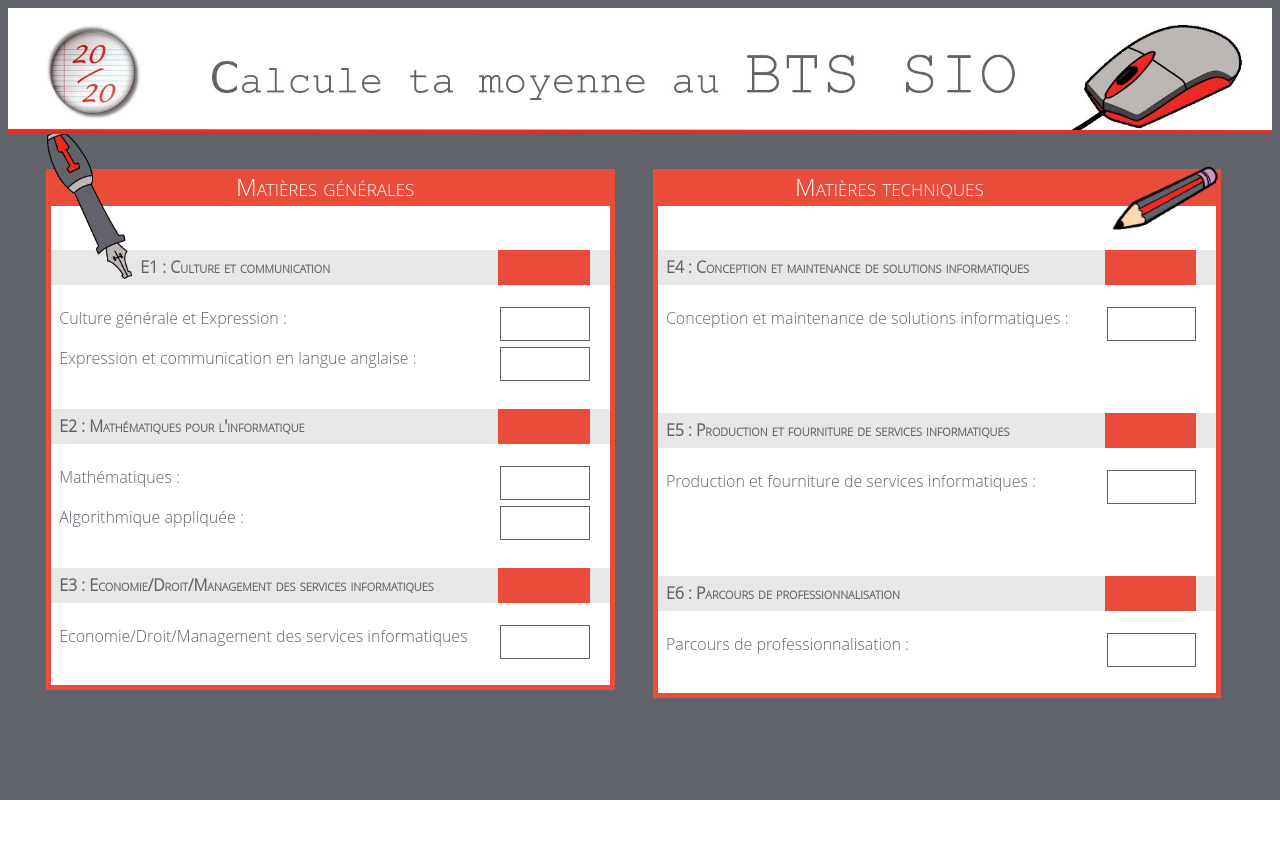
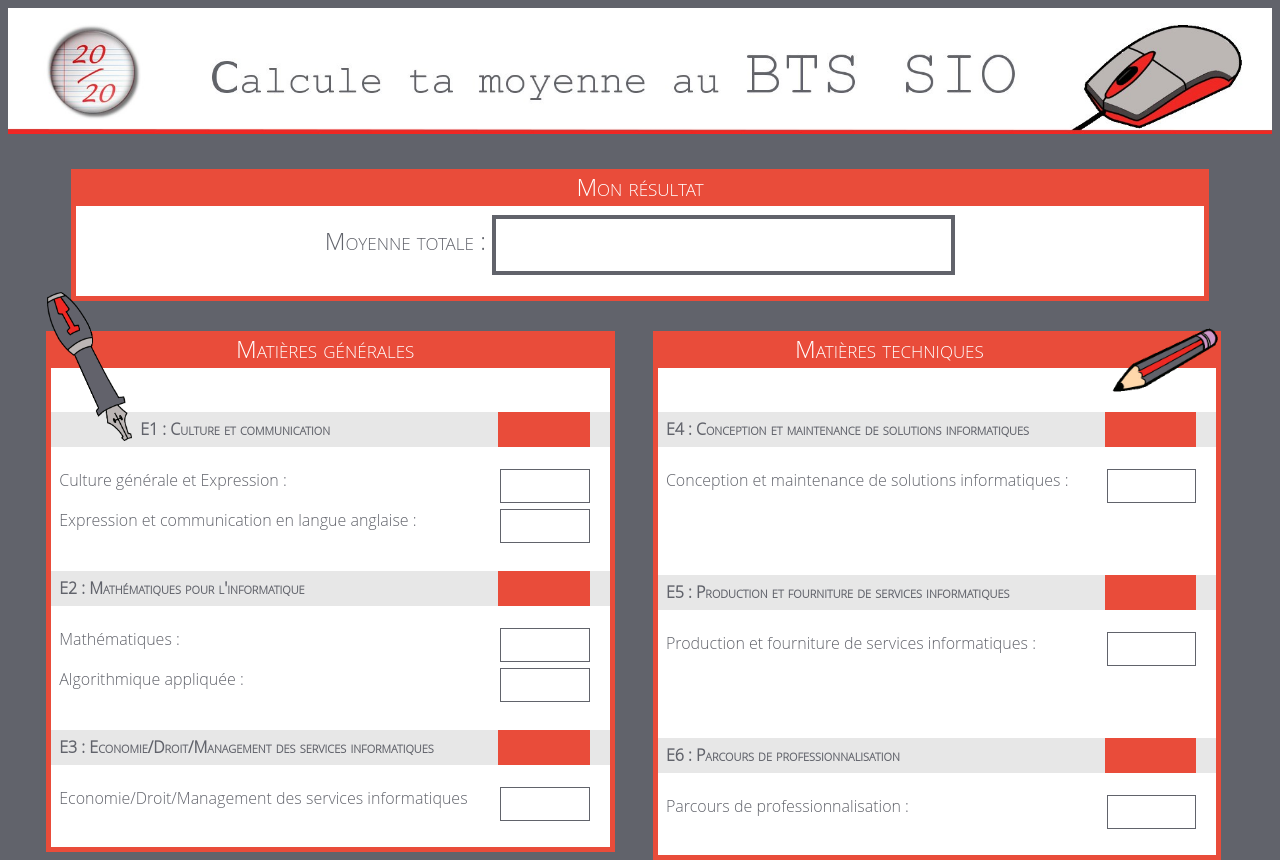
Before and after one commit to AudreyGuilbaud/notesBts, a PHP site: page / in a window 1280 px wide. Before the commit the page ends 800 px from the top, so only its background shows below. Run offline with PHP 8.4, Linux system fonts and the light colour scheme.

Commit message:
fin mise en place esthétique

```diff
--- a/index.php
+++ b/index.php
@@ -2,5 +2,6 @@
 <?php
 include_once("vues/v_entete.html") ;
 include_once("vues/v_panneau.html") ;
+include_once("vues/v_resultat.php");
 include_once("vues/v_notes.php");
 ?>
--- a/styles/s_notes.css
+++ b/styles/s_notes.css
@@ -1,7 +1,13 @@
 .divGeneral{
     margin-top : 30px ;
     width : 100% ;
-    height : 300px;
+}
+
+.divGeneral2{
+    margin-top : 30px ;
+    width : 90% ;
+    margin-left : 5% ;
+
 }
 
 .divMatiere {
@@ -25,6 +31,20 @@
     border : solid 5px #E94C3A ;
     background-color : white ;
     padding-bottom : 20px ;
+
+}
+
+.divForm2 {
+    border : solid 5px #E94C3A ;
+    background-color : white ;
+    padding-bottom : 20px ;
+    line-height: 100% ;
+    text-align : center ;
+    line-height: 70px ;
+    vertical-align: middle ;
+    height : 70px ;
+    font-variant: small-caps ;
+    font-size : 24px ;
 }
 
 .crayon {
@@ -59,6 +79,17 @@
     color : white ;
     margin-right: 20px ;
     background-color: #E94C3A ;
+    text-align : center ;
+}
+
+.inputNoteResult{
+    border : solid 4px #61636b ;
+    height : 50px ;
+    width : 40%;
+    font-size : 16px ;
+    color : #E94C3A ;
+    background-color: white  ;
+    text-align : center ;
 }
 
 .titrePartie {
--- /dev/null
+++ b/vues/v_resultat.php
@@ -0,0 +1,7 @@
+<div class="divGeneral2">
+    <div class="divTitre"> Mon résultat </div>
+    <div class="divForm2">
+        <label for="txt_resultat">Moyenne totale : </label>
+        <input class="inputNoteResult" type="text" name="txt_resultat" id="txt_resultat">
+    </div>
+</div>
```
